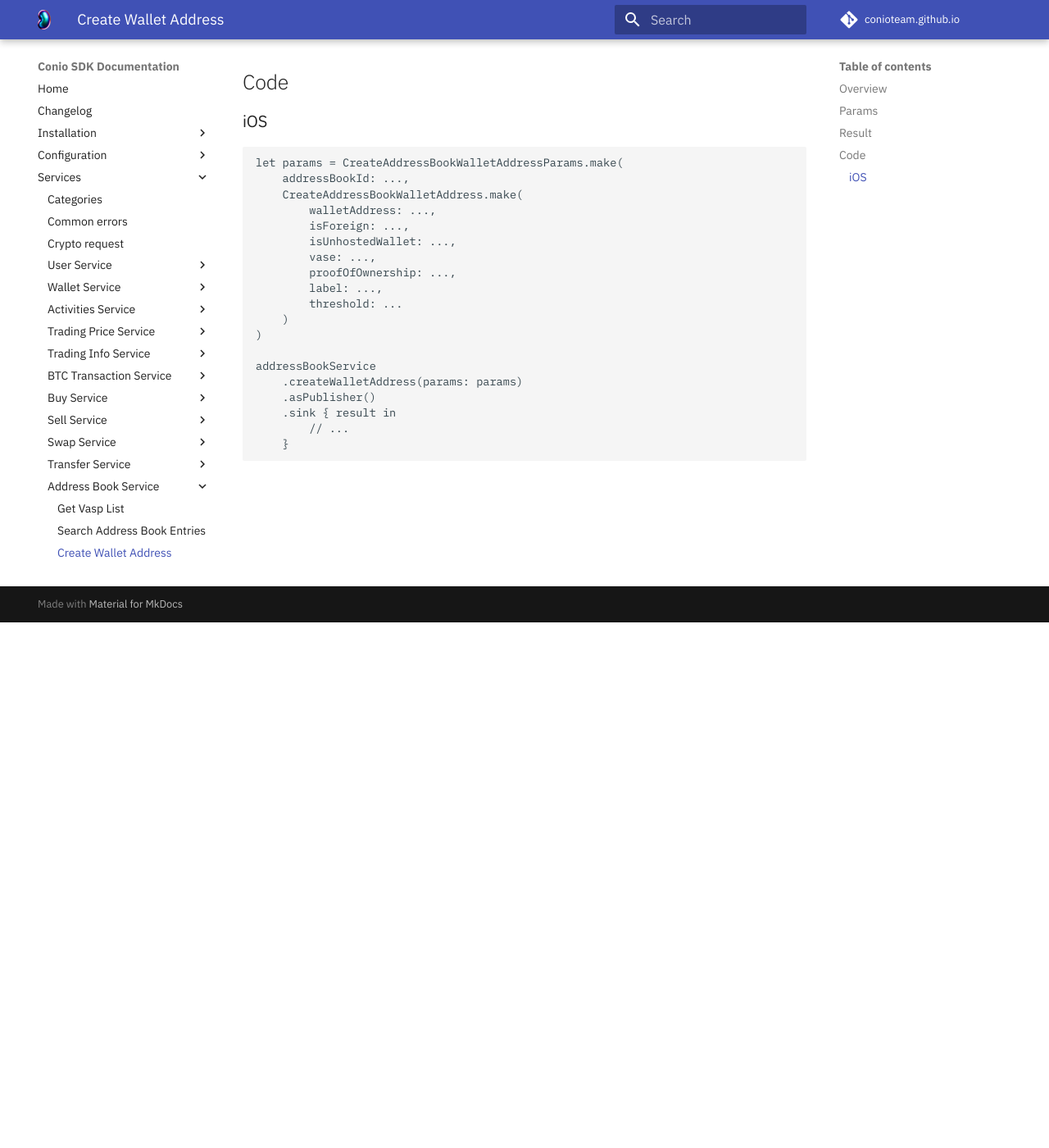
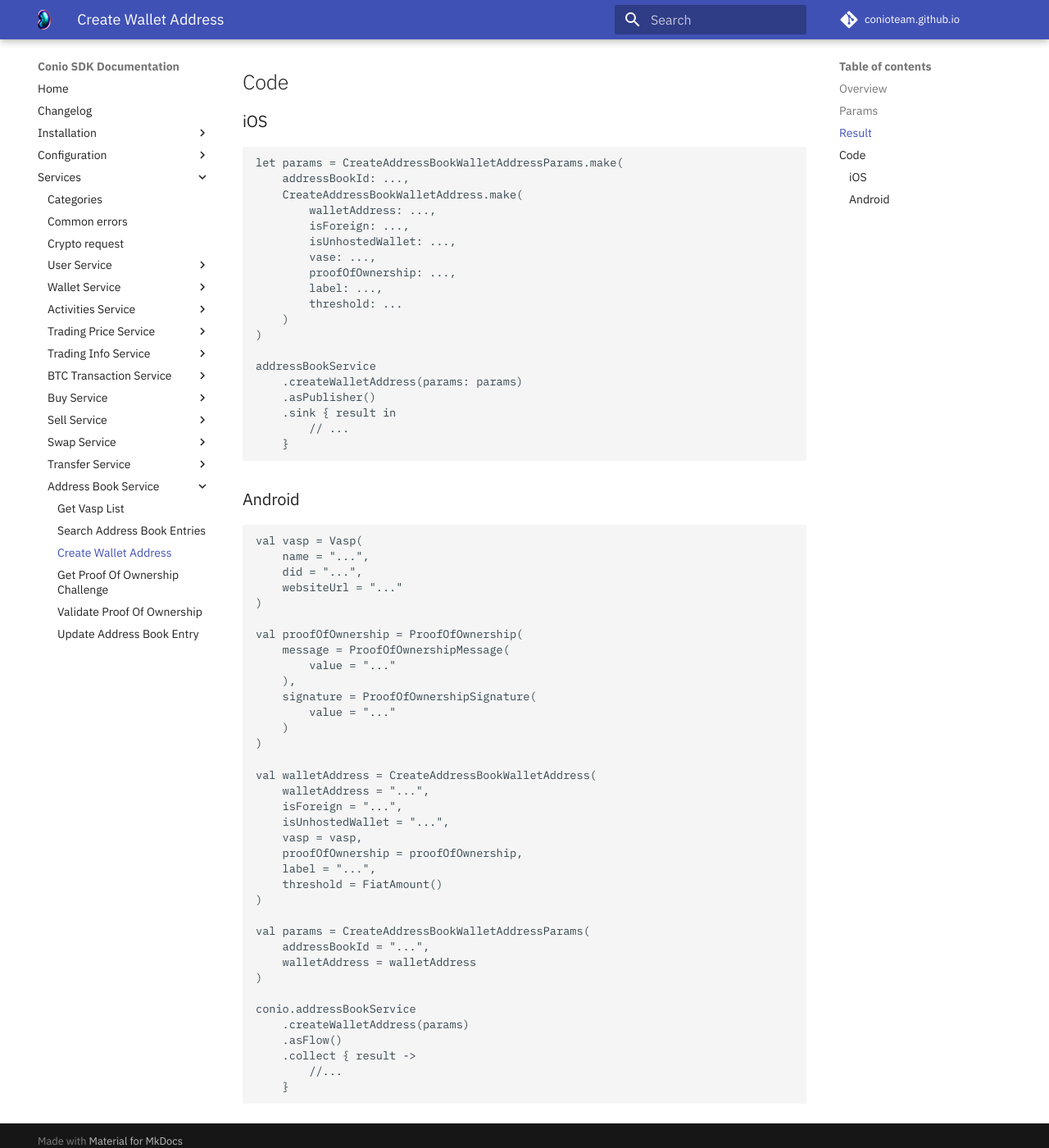
Before and after one commit to Conio/conio.github.io, an MkDocs documentation site: the page built from docs/Features/AddressBookService/CreateWalletAddress.md, in a window 1280 px wide and 1400 px high, scrolled down 641 px. Shown: the whole window at 82% size. Built offline with MkDocs 1.6.1 and Material for MkDocs 9.7.7, drawn with Linux system fonts in a browser that asks for light colours; comment, search, counter and statistics services are not loaded.

Commit message:
doc(MOB-1038): add Android code examples in address book service docs

````diff
--- a/docs/Features/AddressBookService/CreateWalletAddress.md
+++ b/docs/Features/AddressBookService/CreateWalletAddress.md
@@ -41,3 +41,43 @@
         // ...
     }
 ```
+
+### Android
+```kotlin
+val vasp = Vasp(
+    name = "...",
+    did = "...",
+    websiteUrl = "..."
+)
+
+val proofOfOwnership = ProofOfOwnership(
+    message = ProofOfOwnershipMessage(
+        value = "..."
+    ),
+    signature = ProofOfOwnershipSignature(
+        value = "..."
+    )
+)
+
+val walletAddress = CreateAddressBookWalletAddress(
+    walletAddress = "...",
+    isForeign = "...",
+    isUnhostedWallet = "...",
+    vasp = vasp,
+    proofOfOwnership = proofOfOwnership,
+    label = "...",
+    threshold = FiatAmount()
+)
+
+val params = CreateAddressBookWalletAddressParams(
+    addressBookId = "...",
+    walletAddress = walletAddress
+)
+
+conio.addressBookService
+    .createWalletAddress(params)
+    .asFlow()
+    .collect { result ->
+        //...
+    }
+```
````
Also changed, not shown: docs/Features/AddressBookService/GetProofOfOwnershipChallenge.md (+14 -0 lines), docs/Features/AddressBookService/GetVaspList.md (+10 -0 lines), docs/Features/AddressBookService/SearchAddressBookEntries.md (+14 -0 lines), docs/Features/AddressBookService/UpdateAddressBookEntry.md (+23 -0 lines), docs/Features/AddressBookService/ValidateProofOfOwnership.md (+16 -0 lines).
